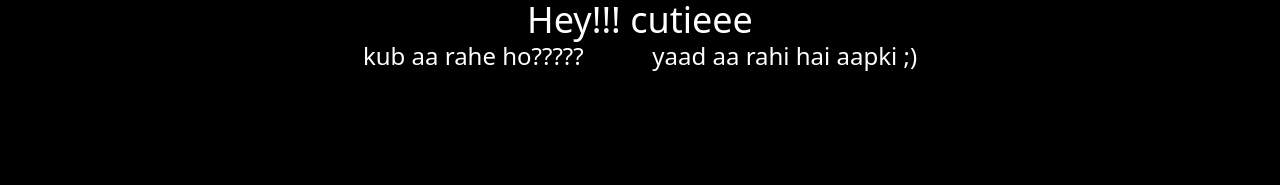
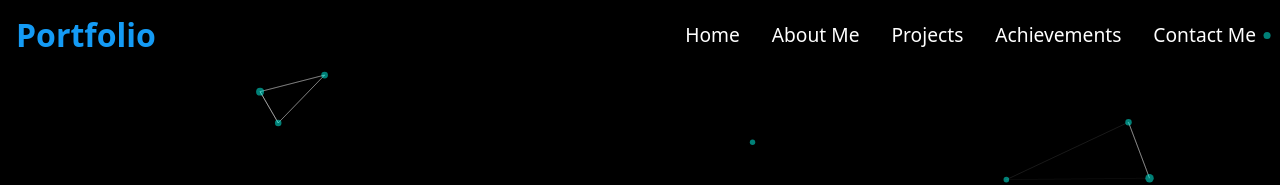
Before and after one commit to SarveshPatil6020/SarveshPortfolio, a React (Vite) app: page / in a window 1280 px wide. Shown: the top 185 px of the page. Built offline with nearby package versions, Linux system fonts and the light colour scheme.

Commit message:
initial commit

```diff
--- a/src/App.jsx
+++ b/src/App.jsx
@@ -21,15 +21,8 @@ const App = () => {
 <div className="App">
 
 
-<h1 className="text-white text-blue-400 text-4xl">Hey!!! cutieee</h1>
-<h2 className="text-white text-blue-200 text-2xl">kub aa rahe ho?????
- &nbsp;
- &nbsp;
- &nbsp;
- &nbsp;
- &nbsp;
-yaad aa rahi hai aapki ;)  </h2>
-{/* <Design/>
+
+<Design/>
 <BrowserRouter>
 <Navigation />
 
@@ -51,7 +44,7 @@ yaad aa rahi hai aapki ;)  </h2>
 
 </Routes>
 <Footer />
-</BrowserRouter> */}
+</BrowserRouter>
 </div>
 </div>
 
```
